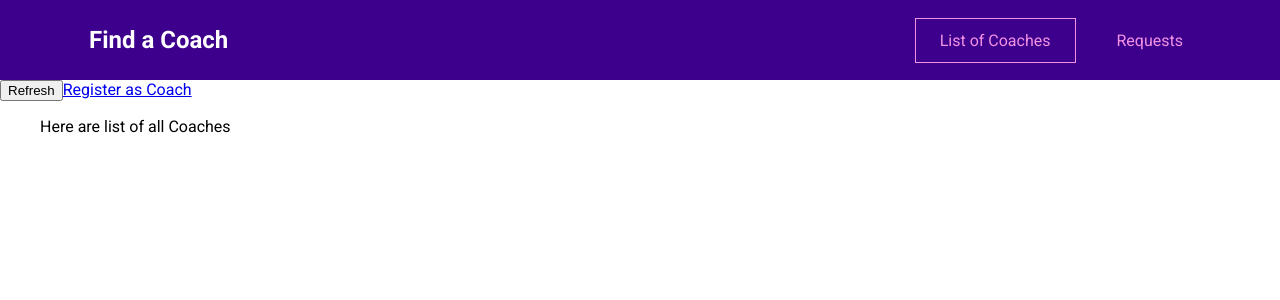
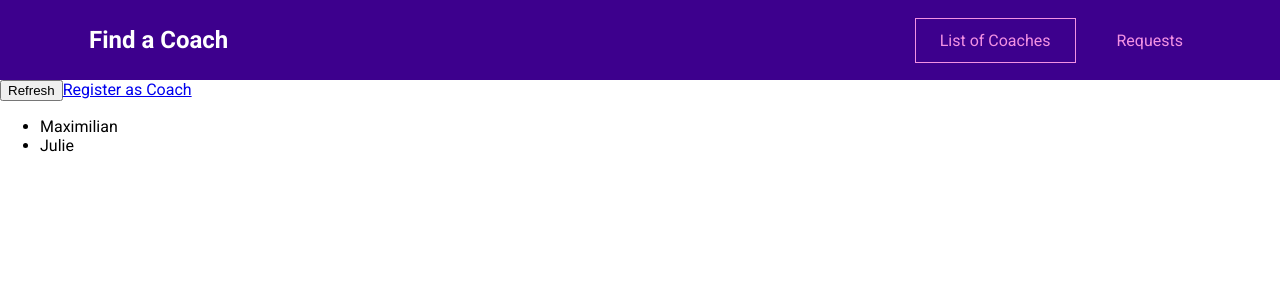
Before and after one commit to Gaurav-dawadi/Coaches-App, a Vue app: page /coaches in a window 1280 px wide. Shown: the top 300 px of the page. Built offline with nearby package versions, Linux system fonts and the light colour scheme.

Commit message:
feat: add vuex and show coaches list dynamically

```diff
--- a/package.json
+++ b/package.json
@@ -10,7 +10,8 @@
   "dependencies": {
     "core-js": "^3.6.5",
     "vue": "^3.0.0",
-    "vue-router": "^4.0.3"
+    "vue-router": "^4.0.3",
+    "vuex": "^4.0.0"
   },
   "devDependencies": {
     "@vue/cli-plugin-babel": "~4.5.0",
--- a/src/main.js
+++ b/src/main.js
@@ -1,12 +1,12 @@
 import { createApp } from 'vue';
 
 import router from './router.js';
-// import store from './store/index.js';
+import store from './store/index.js';
 import App from './App.vue';
 
 const app = createApp(App)
 
 app.use(router);
-// app.use(store);
+app.use(store);
 
 app.mount('#app');
--- a/src/pages/coaches/CoachesList.vue
+++ b/src/pages/coaches/CoachesList.vue
@@ -4,11 +4,32 @@
             <button>Refresh</button>
             <router-link to='register'>Register as Coach</router-link>
         </div>
-        <ul>Here are list of all Coaches</ul>
+        <ul v-if="hasCoaches">
+            <li
+                v-for='coach in filteredCoaches'
+                :key='coach.id'
+            >
+                {{coach.firstName}}
+            </li>
+        </ul>
+        <h3 v-else>No coaches Found</h3>
     </section>
 </template>
 
 
+<script>
+export default {
+    computed: {
+        filteredCoaches(){
+            return this.$store.getters['coaches/coaches']
+        },
+        hasCoaches(){
+            return this.$store.getters['coaches/hasCoaches']
+        }
+    }
+}
+</script>
+
 <style scoped>
 
 </style>
--- /dev/null
+++ b/src/store/index.js
@@ -0,0 +1,22 @@
+import {createStore} from 'vuex'
+import coachesModule from './modules/coaches'
+
+const store = createStore({
+    modules: {
+        coaches: coachesModule
+    },
+    state(){
+
+    },
+    mutations: {
+
+    },
+    actions: {
+
+    },
+    getters: {
+
+    }
+})
+
+export default store;
--- /dev/null
+++ b/src/store/modules/coaches/actions.js
@@ -0,0 +1,3 @@
+export default{
+
+}
--- /dev/null
+++ b/src/store/modules/coaches/getters.js
@@ -0,0 +1,8 @@
+export default{
+    coaches(state){
+        return state.coaches
+    },
+    hasCoaches(state){
+        return state.coaches && state.coaches.length > 0
+    }
+}
--- /dev/null
+++ b/src/store/modules/coaches/index.js
@@ -0,0 +1,34 @@
+import getters from './getters.js'
+import mutations from './mutations.js'
+import actions from './actions.js'
+
+export default {
+    namespaced: true,
+    state(){
+        return{
+            coaches: [
+                {
+                  id: 'c1',
+                  firstName: 'Maximilian',
+                  lastName: 'Schwarzmüller',
+                  areas: ['frontend', 'backend', 'career'],
+                  description:
+                    "I'm Maximilian and I've worked as a freelance web developer for years. Let me help you become a developer as well!",
+                  hourlyRate: 30
+                },
+                {
+                  id: 'c2',
+                  firstName: 'Julie',
+                  lastName: 'Jones',
+                  areas: ['frontend', 'career'],
+                  description:
+                    'I am Julie and as a senior developer in a big tech company, I can help you get your first job or progress in your current role.',
+                  hourlyRate: 30
+                }
+            ]
+        }
+    },
+    mutations,
+    actions,
+    getters
+}
--- /dev/null
+++ b/src/store/modules/coaches/mutations.js
@@ -0,0 +1,3 @@
+export default{
+
+}
```
Also changed, not shown: 1 other file (tests, documents, lock files or other folders).
